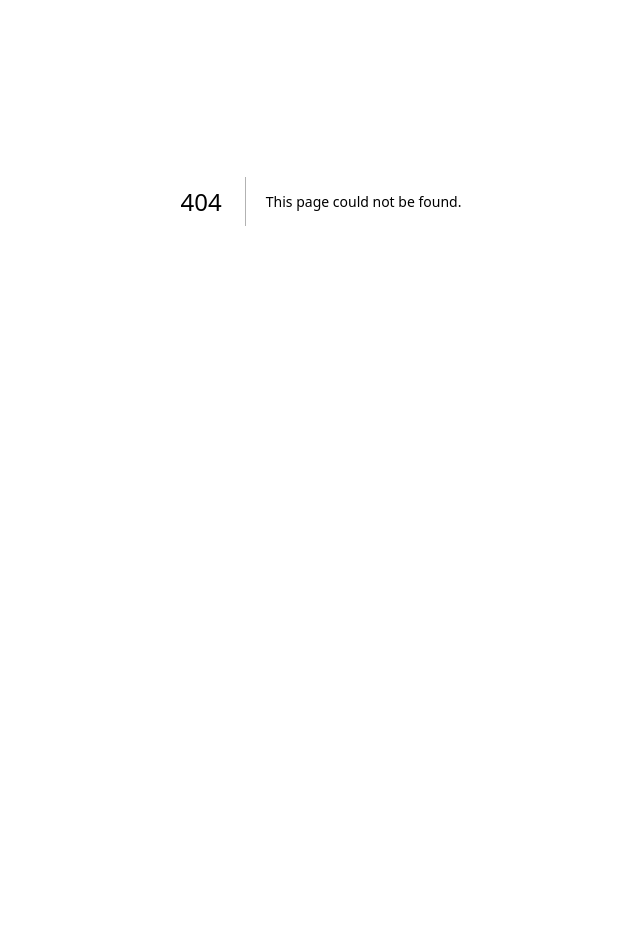
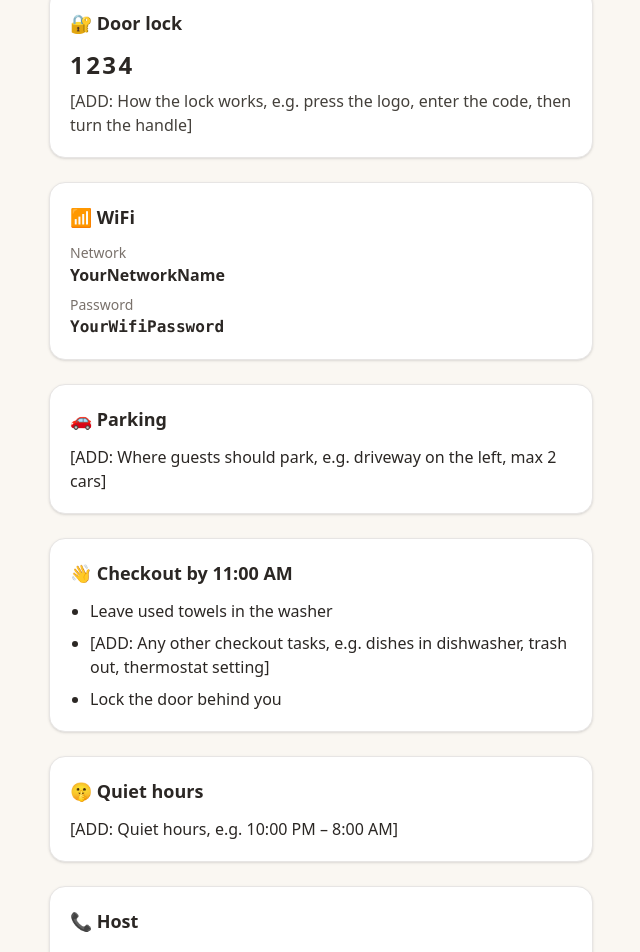
Before and after one commit to charvip/Airbnb-Guide, a Next.js app: page /essentials in a window 1280 px wide. Before the commit this address had no page. Shown: the part 231-1183 px from the top of the page, without its empty margins (319-959 px from the left). Before the commit the page ends 864 px from the top, so only its background shows below. Built offline with nearby package versions, Linux system fonts and the light colour scheme.

Commit message:
Add essentials page behind guest passcode
Door code and WiFi details are read from environment variables so they
never appear in the public repo.

Co-Authored-By: Claude Opus 5.5 <noreply@anthropic.com>
Claude-Session: https://claude.ai/code/session_01T3D7vE8Wp6AyNCDqHbfJPu

```diff
--- /dev/null
+++ b/src/app/api/unlock/route.ts
@@ -0,0 +1,26 @@
+import { NextResponse, type NextRequest } from "next/server";
+
+// Checks the passcode a guest typed on /unlock. If it matches, sets an
+// httpOnly cookie so the middleware lets them into protected pages.
+export async function POST(request: NextRequest) {
+  const form = await request.formData();
+  const attempt = String(form.get("code") ?? "").trim();
+  const rawNext = String(form.get("next") ?? "/essentials");
+  // Only allow redirects to pages on this site.
+  const next = rawNext.startsWith("/") && !rawNext.startsWith("//") ? rawNext : "/essentials";
+
+  const code = process.env.GUEST_CODE;
+  if (!code || attempt !== code) {
+    return NextResponse.redirect(new URL(`/unlock?error=1&next=${encodeURIComponent(next)}`, request.url), 303);
+  }
+
+  const response = NextResponse.redirect(new URL(next, request.url), 303);
+  response.cookies.set("guest_access", code, {
+    httpOnly: true,
+    secure: true,
+    sameSite: "lax",
+    path: "/",
+    maxAge: 60 * 60 * 24 * 14, // two weeks, long enough for a stay
+  });
+  return response;
+}
--- /dev/null
+++ b/src/app/essentials/page.tsx
@@ -0,0 +1,53 @@
+import { BackLink, PageHeader, Section, StillStuck } from "@/components/ui";
+import { essentials, host } from "@/data/house";
+
+export default function EssentialsPage() {
+  return (
+    <div>
+      <BackLink />
+      <PageHeader emoji="🔑" title="Essentials" subtitle="Everything you need for a smooth stay." />
+
+      <Section title="🔐 Door lock">
+        <p className="mb-2 text-2xl font-semibold tracking-widest">{essentials.doorLock.code}</p>
+        <p className="text-stone-700">{essentials.doorLock.instructions}</p>
+      </Section>
+
+      <Section title="📶 WiFi">
+        <dl className="space-y-2">
+          <div>
+            <dt className="text-sm font-medium text-stone-500">Network</dt>
+            <dd className="font-semibold">{essentials.wifi.network}</dd>
+          </div>
+          <div>
+            <dt className="text-sm font-medium text-stone-500">Password</dt>
+            <dd className="font-mono font-semibold">{essentials.wifi.password}</dd>
+          </div>
+        </dl>
+      </Section>
+
+      <Section title="🚗 Parking">
+        <p>{essentials.parking}</p>
+      </Section>
+
+      <Section title={`👋 Checkout by ${essentials.checkoutTime}`}>
+        <ul className="list-disc space-y-2 pl-5">
+          {essentials.checkoutChecklist.map((item) => (
+            <li key={item}>{item}</li>
+          ))}
+        </ul>
+      </Section>
+
+      <Section title="🤫 Quiet hours">
+        <p>{essentials.quietHours}</p>
+      </Section>
+
+      <Section title="📞 Host">
+        <p className="font-semibold">{host.name}</p>
+        <p>{host.phone}</p>
+        <p>{host.email}</p>
+      </Section>
+
+      <StillStuck />
+    </div>
+  );
+}
--- /dev/null
+++ b/src/app/unlock/page.tsx
@@ -0,0 +1,37 @@
+import { BackLink, PageHeader } from "@/components/ui";
+
+export default async function UnlockPage({
+  searchParams,
+}: {
+  searchParams: Promise<{ next?: string; error?: string }>;
+}) {
+  const { next = "/essentials", error } = await searchParams;
+
+  return (
+    <div>
+      <BackLink />
+      <PageHeader
+        emoji="🔒"
+        title="Guest access"
+        subtitle="Enter the guest passcode from your Airbnb booking messages to see the door code and WiFi."
+      />
+      <form method="POST" action="/api/unlock" className="space-y-4 rounded-2xl border border-stone-200 bg-white p-5 shadow-sm">
+        <input type="hidden" name="next" value={next} />
+        <label className="block">
+          <span className="mb-1 block text-sm font-medium text-stone-600">Passcode</span>
+          <input
+            name="code"
+            type="password"
+            required
+            autoFocus
+            className="w-full rounded-xl border border-stone-300 px-4 py-3 text-lg focus:border-emerald-700 focus:outline-none"
+          />
+        </label>
+        {error && <p className="text-sm font-medium text-red-700">That passcode didn&apos;t work. Please try again.</p>}
+        <button type="submit" className="w-full rounded-full bg-emerald-800 py-3 font-semibold text-white hover:bg-emerald-900">
+          Unlock
+        </button>
+      </form>
+    </div>
+  );
+}
--- a/src/data/house.ts
+++ b/src/data/house.ts
@@ -47,13 +47,15 @@ export const host = {
 
 export const essentials = {
   parking: "[ADD: Where guests should park, e.g. driveway on the left, max 2 cars]",
+  // Secrets come from environment variables (set in Vercel), never from this
+  // file, because the GitHub repo is public.
   doorLock: {
-    code: "[ADD: Door code]",
+    code: process.env.DOOR_CODE ?? "[ADD: DOOR_CODE in Vercel settings]",
     instructions: "[ADD: How the lock works, e.g. press the logo, enter the code, then turn the handle]",
   },
   wifi: {
-    network: "[ADD: WiFi network name]",
-    password: "[ADD: WiFi password]",
+    network: process.env.WIFI_NETWORK ?? "[ADD: WIFI_NETWORK in Vercel settings]",
+    password: process.env.WIFI_PASSWORD ?? "[ADD: WIFI_PASSWORD in Vercel settings]",
   },
   checkoutTime: "11:00 AM",
   checkoutChecklist: [
--- /dev/null
+++ b/src/middleware.ts
@@ -0,0 +1,26 @@
+import { NextResponse, type NextRequest } from "next/server";
+
+// Protects the Essentials page (door code, WiFi password) behind a guest passcode.
+// The passcode lives in the GUEST_CODE environment variable (set it in Vercel),
+// so it never appears in the public GitHub repo.
+// If GUEST_CODE isn't set, the page stays open (handy for local development).
+
+export const ACCESS_COOKIE = "guest_access";
+
+export function middleware(request: NextRequest) {
+  const code = process.env.GUEST_CODE;
+  if (!code) return NextResponse.next();
+
+  if (request.cookies.get(ACCESS_COOKIE)?.value === code) {
+    return NextResponse.next();
+  }
+
+  const url = request.nextUrl.clone();
+  url.pathname = "/unlock";
+  url.search = `?next=${encodeURIComponent(request.nextUrl.pathname)}`;
+  return NextResponse.redirect(url);
+}
+
+export const config = {
+  matcher: ["/essentials/:path*"],
+};
```
Also changed, not shown: 2 other files (tests, documents, lock files or other folders).
